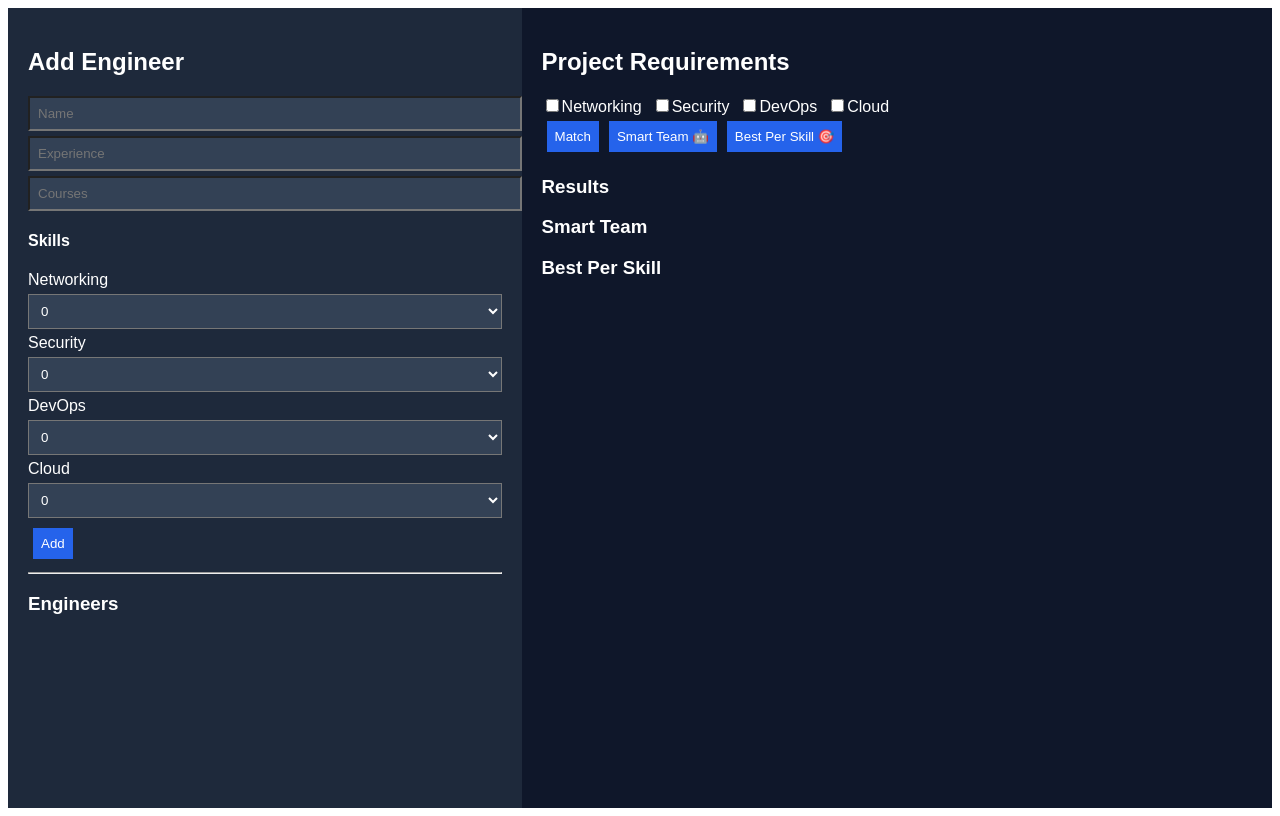
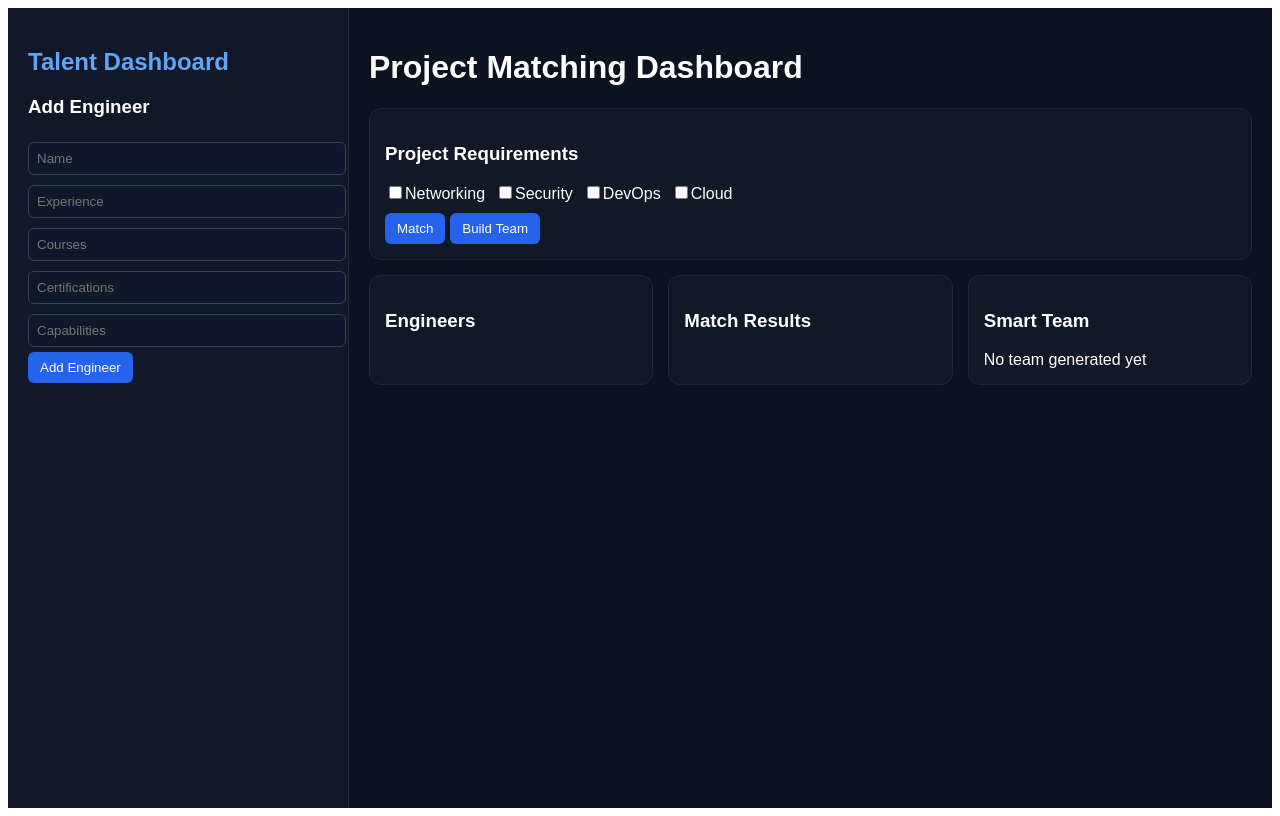
Before and after one commit to hasnaasayed45-boop/New-file, a React (Vite) app: page / in a window 1280 px wide. Built offline with nearby package versions, Linux system fonts and the light colour scheme.

Commit message:
Update1 App.jsx

```diff
--- a/src/App.jsx
+++ b/src/App.jsx
@@ -11,6 +11,9 @@ export default function App() {
   const [name, setName] = useState("");
   const [experience, setExperience] = useState("");
   const [courses, setCourses] = useState("");
+  const [certifications, setCertifications] = useState("");
+  const [capabilities, setCapabilities] = useState("");
+
   const [editingId, setEditingId] = useState(null);
 
   const [skills, setSkills] = useState({
@@ -22,27 +25,25 @@ export default function App() {
 
   const [projectSkills, setProjectSkills] = useState([]);
   const [results, setResults] = useState([]);
-  const [bestPerSkill, setBestPerSkill] = useState([]);
-  const [team, setTeam] = useState([]);
+  const [team, setTeam] = useState({});
 
   useEffect(() => {
-    localStorage.setItem(
-      "engineers",
-      JSON.stringify(engineers)
-    );
+    localStorage.setItem("engineers", JSON.stringify(engineers));
   }, [engineers]);
 
   function resetForm() {
     setName("");
     setExperience("");
     setCourses("");
+    setCertifications("");
+    setCapabilities("");
+    setEditingId(null);
     setSkills({
       Networking: 0,
       Security: 0,
       DevOps: 0,
       Cloud: 0
     });
-    setEditingId(null);
   }
 
   function addOrUpdateEngineer() {
@@ -53,15 +54,13 @@ export default function App() {
       name,
       experience,
       courses,
+      certifications,
+      capabilities,
       skills
     };
 
     if (editingId) {
-      setEngineers(
-        engineers.map((e) =>
-          e.id === editingId ? newEngineer : e
-        )
-      );
+      setEngineers(engineers.map(e => e.id === editingId ? newEngineer : e));
     } else {
       setEngineers([...engineers, newEngineer]);
     }
@@ -70,298 +69,116 @@ export default function App() {
   }
 
   function deleteEngineer(id) {
-    setEngineers(
-      engineers.filter((e) => e.id !== id)
-    );
+    setEngineers(engineers.filter(e => e.id !== id));
   }
 
   function editEngineer(e) {
     setName(e.name);
     setExperience(e.experience);
-    setCourses(e.courses);
-    setSkills(e.skills);
+    setCourses(e.courses || "");
+    setCertifications(e.certifications || "");
+    setCapabilities(e.capabilities || "");
+    setSkills(e.skills || {
+      Networking: 0,
+      Security: 0,
+      DevOps: 0,
+      Cloud: 0
+    });
     setEditingId(e.id);
   }
 
   function hasSkillMatch(skill, text) {
     const t = (text || "").toLowerCase();
 
-    if (skill === "Networking") {
-      return [
-        "network",
-        "ccna",
-        "ccnp",
-        "routing",
-        "switching"
-      ].some((k) => t.includes(k));
-    }
-
-    if (skill === "Security") {
-      return [
-        "security",
-        "cyber",
-        "firewall",
-        "network security",
-        "ethical hacking",
-        "soc"
-      ].some((k) => t.includes(k));
-    }
-
-    if (skill === "DevOps") {
-      return [
-        "devops",
-        "docker",
-        "kubernetes",
-        "jenkins"
-      ].some((k) => t.includes(k));
-    }
-
-    if (skill === "Cloud") {
-      return [
-        "cloud",
-        "aws",
-        "azure",
-        "gcp"
-      ].some((k) => t.includes(k));
-    }
+    if (skill === "Networking") return t.includes("network") || t.includes("ccna") || t.includes("ccnp");
+    if (skill === "Security") return t.includes("security") || t.includes("cyber");
+    if (skill === "DevOps") return t.includes("devops") || t.includes("docker");
+    if (skill === "Cloud") return t.includes("cloud") || t.includes("aws") || t.includes("azure");
 
     return false;
   }
 
   function matchEngineers() {
-    const matched = engineers
-      .map((e) => {
-        const matchedSkills = [];
+    const matched = engineers.map(e => {
+      const text = `${e.courses} ${e.certifications} ${e.capabilities}`;
 
-        projectSkills.forEach((skill) => {
-          const value = Number(
-            e.skills?.[skill] || 0
-          );
+      let matchedSkills = [];
 
-          const match =
-            hasSkillMatch(skill, e.courses) ||
-            value >= 5;
+      projectSkills.forEach(skill => {
+        const val = e.skills?.[skill] || 0;
+        const match = hasSkillMatch(skill, text) || val >= 5;
 
         if (match) {
           matchedSkills.push(skill);
         }
       });
 
-        if (
-          matchedSkills.length === 0
-        )
-          return null;
+      if (matchedSkills.length === 0) return null;
 
-        return {
-          ...e,
-          matchedSkills
-        };
-      })
-      .filter(Boolean);
+      return { ...e, matchedSkills };
+    }).filter(Boolean);
 
     setResults(matched);
   }
 
-  function findBestPerSkill() {
-    const best = skillOptions.map(
-      (skill) => {
-        const valid =
-          engineers.filter((e) => {
-            return (
-              hasSkillMatch(
-                skill,
-                e.courses
-              ) ||
-              Number(
-                e.skills?.[skill] || 0
-              ) >= 5
-            );
+  // 🔥 GROUPED SMART TEAM
+  function buildSmartTeam() {
+    const grouped = {};
+
+    projectSkills.forEach(skill => {
+      const matchedEngineers = engineers.filter(e => {
+        const text = `${e.courses} ${e.certifications} ${e.capabilities}`.toLowerCase();
+        const skillValue = e.skills?.[skill] || 0;
+
+        return hasSkillMatch(skill, text) || skillValue >= 5;
       });
 
-        return {
-          skill,
-          engineers: valid
-        };
-      }
-    );
-
-    setBestPerSkill(best);
-  }
-
-  function buildSmartTeam() {
-    const selected = [];
-
-    projectSkills.forEach((skill) => {
-      const candidates =
-        engineers.filter((e) => {
-          return (
-            hasSkillMatch(
-              skill,
-              e.courses
-            ) ||
-            Number(
-              e.skills?.[skill] || 0
-            ) >= 5
-          );
+      grouped[skill] = matchedEngineers;
     });
 
-      candidates.forEach((e) => {
-        selected.push({
-          ...e,
-          assignedSkill: skill
-        });
-      });
-    });
-
-    setTeam(selected);
+    setTeam(grouped);
   }
 
   return (
-    <div style={page}>
-      <div style={left}>
-        <h2>Add Engineer</h2>
+    <div style={layout}>
 
-        <input
-          value={name}
-          onChange={(e) =>
-            setName(e.target.value)
-          }
-          placeholder="Name"
-          style={input}
-        />
+      {/* SIDEBAR */}
+      <div style={sidebar}>
+        <h2 style={{ color: "#60a5fa" }}>Talent Dashboard</h2>
 
-        <input
-          value={experience}
-          onChange={(e) =>
-            setExperience(
-              e.target.value
-            )
-          }
-          placeholder="Experience"
-          style={input}
-        />
+        <h3>{editingId ? "Edit Engineer" : "Add Engineer"}</h3>
 
-        <input
-          value={courses}
-          onChange={(e) =>
-            setCourses(
-              e.target.value
-            )
-          }
-          placeholder="Courses"
-          style={input}
-        />
+        <input style={input} placeholder="Name" value={name} onChange={e => setName(e.target.value)} />
+        <input style={input} placeholder="Experience" value={experience} onChange={e => setExperience(e.target.value)} />
 
-        <h4>Skills</h4>
+        <input style={input} placeholder="Courses" value={courses} onChange={e => setCourses(e.target.value)} />
+        <input style={input} placeholder="Certifications" value={certifications} onChange={e => setCertifications(e.target.value)} />
+        <input style={input} placeholder="Capabilities" value={capabilities} onChange={e => setCapabilities(e.target.value)} />
 
-        {skillOptions.map((s) => (
-          <div key={s}>
-            {s}
-
-            <select
-              value={skills[s]}
-              onChange={(e) =>
-                setSkills({
-                  ...skills,
-                  [s]: Number(
-                    e.target.value
-                  )
-                })
-              }
-              style={input}
-            >
-              {[0,1,2,3,4,5,6,7,8,9,10].map(
-                (n) => (
-                  <option key={n}>
-                    {n}
-                  </option>
-                )
-              )}
-            </select>
-          </div>
-        ))}
-
-        <button
-          onClick={
-            addOrUpdateEngineer
-          }
-          style={btn}
-        >
-          {editingId
-            ? "Update ✏️"
-            : "Add"}
+        <button style={btn} onClick={addOrUpdateEngineer}>
+          {editingId ? "Update" : "Add Engineer"}
         </button>
-
-        <hr />
-
-        <h3>Engineers</h3>
-
-        {engineers.map((e) => (
-          <div
-            key={e.id}
-            style={card}
-          >
-            <b>{e.name}</b>
-
-            <div>
-              {e.courses}
       </div>
 
-            <button
-              onClick={() =>
-                editEngineer(e)
-              }
-              style={btn}
-            >
-              Edit ✏️
-            </button>
+      {/* MAIN */}
+      <div style={main}>
 
-            <button
-              onClick={() =>
-                deleteEngineer(
-                  e.id
-                )
-              }
-              style={btn}
-            >
-              Delete ❌
-            </button>
-          </div>
-        ))}
-      </div>
+        <h1>Project Matching Dashboard</h1>
 
-      <div style={right}>
-        <h2>
-          Project Requirements
-        </h2>
+        {/* PROJECT SKILLS */}
+        <div style={card}>
+          <h3>Project Requirements</h3>
 
-        {skillOptions.map((s) => (
-          <label
-            key={s}
-            style={{
-              marginRight: 10
-            }}
-          >
+          {skillOptions.map(s => (
+            <label key={s} style={{ marginRight: 10 }}>
               <input
                 type="checkbox"
-              checked={projectSkills.includes(
-                s
-              )}
+                checked={projectSkills.includes(s)}
                 onChange={(e) => {
-                if (
-                  e.target.checked
-                ) {
-                  setProjectSkills([
-                    ...projectSkills,
-                    s
-                  ]);
+                  if (e.target.checked) {
+                    setProjectSkills([...projectSkills, s]);
                   } else {
-                  setProjectSkills(
-                    projectSkills.filter(
-                      (x) =>
-                        x !== s
-                    )
-                  );
+                    setProjectSkills(projectSkills.filter(x => x !== s));
                   }
                 }}
               />
@@ -369,149 +186,150 @@ export default function App() {
             </label>
           ))}
 
-        <br />
+          <div style={{ marginTop: 10 }}>
+            <button style={btn} onClick={matchEngineers}>Match</button>
+            <button style={btn} onClick={buildSmartTeam}>Build Team</button>
+          </div>
+        </div>
 
-        <button
-          onClick={matchEngineers}
-          style={btn}
-        >
-          Match
-        </button>
+        {/* ENGINEERS + RESULTS */}
+        <div style={grid}>
 
-        <button
-          onClick={buildSmartTeam}
-          style={btn}
-        >
-          Smart Team 🤖
-        </button>
+          {/* ENGINEERS */}
+          <div style={card}>
+            <h3>Engineers</h3>
 
-        <button
-          onClick={
-            findBestPerSkill
-          }
-          style={btn}
-        >
-          Best Per Skill 🎯
-        </button>
-
-        <h3>Results</h3>
-
-        {results.map((e) => (
-          <div
-            key={e.id}
-            style={card}
-          >
+            {engineers.map(e => (
+              <div key={e.id} style={miniCard}>
                 <b>{e.name}</b>
 
-            <div>
-              {e.matchedSkills.map(
-                (s) => (
-                  <span
-                    key={s}
-                    style={{
-                      marginRight: 6
-                    }}
-                  >
-                    {s} ✔
-                  </span>
-                )
-              )}
+                <div style={{ fontSize: "12px", opacity: 0.85, marginTop: 4 }}>
+                  <div>📚 Courses: {e.courses || "None"}</div>
+                  <div>🏆 Certifications: {e.certifications || "None"}</div>
+                </div>
+
+                <div>{e.experience} yrs</div>
+
+                <div style={{ marginTop: 8, display: "flex", gap: 5 }}>
+                  <button style={btn} onClick={() => editEngineer(e)}>Edit</button>
+                  <button style={danger} onClick={() => deleteEngineer(e.id)}>Delete</button>
                 </div>
               </div>
             ))}
+          </div>
 
-        <h3>Smart Team</h3>
+          {/* MATCH RESULTS */}
+          <div style={card}>
+            <h3>Match Results</h3>
 
-        {team.map((e, i) => (
-          <div
-            key={e.id + i}
-            style={card}
-          >
+            {results.map(e => (
+              <div key={e.id} style={miniCard}>
                 <b>{e.name}</b>
-
                 <div>
-              {e.assignedSkill}
+                  <b>Matched Skills:</b> {e.matchedSkills?.join(", ")}
                 </div>
               </div>
             ))}
+          </div>
 
-        <h3>Best Per Skill</h3>
+          {/* SMART TEAM GROUPED */}
+          <div style={card}>
+            <h3>Smart Team</h3>
 
-        {bestPerSkill.map(
-          (b, i) => (
-            <div
-              key={i}
-              style={card}
-            >
-              <b>{b.skill}</b>
+            {Object.keys(team).length === 0 ? (
+              <div>No team generated yet</div>
+            ) : (
+              Object.keys(team).map(skill => (
+                <div key={skill} style={miniCard}>
+                  <b>{skill}</b>
 
-              {b.engineers
-                .length ===
-              0 ? (
-                <div>
-                  None
+                  <div style={{ marginTop: 5 }}>
+                    <b>Assigned:</b>{" "}
+                    {team[skill]?.length
+                      ? team[skill].map(e => e.name).join(", ")
+                      : "None"}
                   </div>
-              ) : (
-                b.engineers.map(
-                  (e) => (
-                    <div
-                      key={e.id}
-                    >
-                      {
-                        e.name
-                      }
                 </div>
-                  )
-                )
+              ))
             )}
           </div>
-          )
-        )}
+
+        </div>
       </div>
     </div>
   );
 }
 
-const page = {
+/* ===== UI ===== */
+
+const layout = {
   display: "flex",
+  minHeight: "100vh",
   fontFamily: "Arial",
-  background: "#0f172a",
-  color: "white",
-  minHeight: "100vh"
+  background: "#0b1220",
+  color: "white"
 };
 
-const left = {
-  width: "40%",
-  padding: 20,
-  background: "#1e293b"
+const sidebar = {
+  width: "300px",
+  padding: "20px",
+  background: "#111827",
+  borderRight: "1px solid #1f2937"
 };
 
-const right = {
-  width: "60%",
-  padding: 20
+const main = {
+  flex: 1,
+  padding: "20px"
+};
+
+const card = {
+  background: "#111827",
+  padding: "15px",
+  borderRadius: "12px",
+  border: "1px solid #1f2937",
+  marginBottom: "15px"
+};
+
+const grid = {
+  display: "grid",
+  gridTemplateColumns: "repeat(3, 1fr)",
+  gap: "15px"
+};
+
+const miniCard = {
+  padding: "10px",
+  marginTop: "10px",
+  background: "#0f172a",
+  borderRadius: "10px",
+  border: "1px solid #1f2937"
 };
 
 const input = {
-  display: "block",
+  width: "100%",
+  padding: "8px",
   margin: "5px 0",
-  padding: 8,
-  width: "100%",
-  background: "#334155",
-  color: "white"
+  background: "#0f172a",
+  border: "1px solid #334155",
+  color: "white",
+  borderRadius: "6px"
 };
 
 const btn = {
-  margin: "5px",
-  padding: "8px",
+  padding: "8px 12px",
+  marginRight: "5px",
   background: "#2563eb",
   color: "white",
   border: "none",
+  borderRadius: "6px",
   cursor: "pointer"
 };
 
-const card = {
-  padding: 10,
-  margin: "10px 0",
-  background: "#1f2937",
-  border: "1px solid #374151"
+const danger = {
+  padding: "5px 8px",
+  marginTop: "5px",
+  background: "#dc2626",
+  color: "white",
+  border: "none",
+  borderRadius: "6px",
+  cursor: "pointer"
 };
```
Lines whose indentation alone changed are shown as unchanged.
